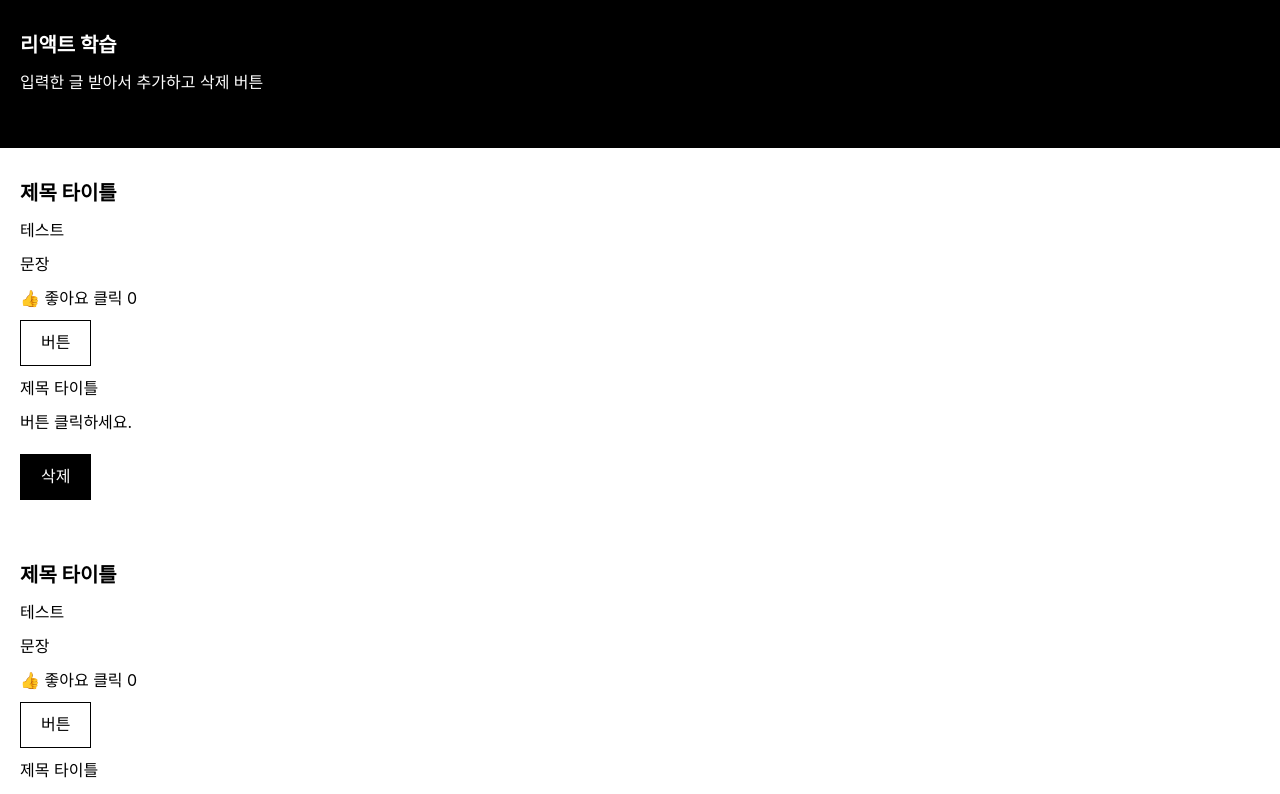
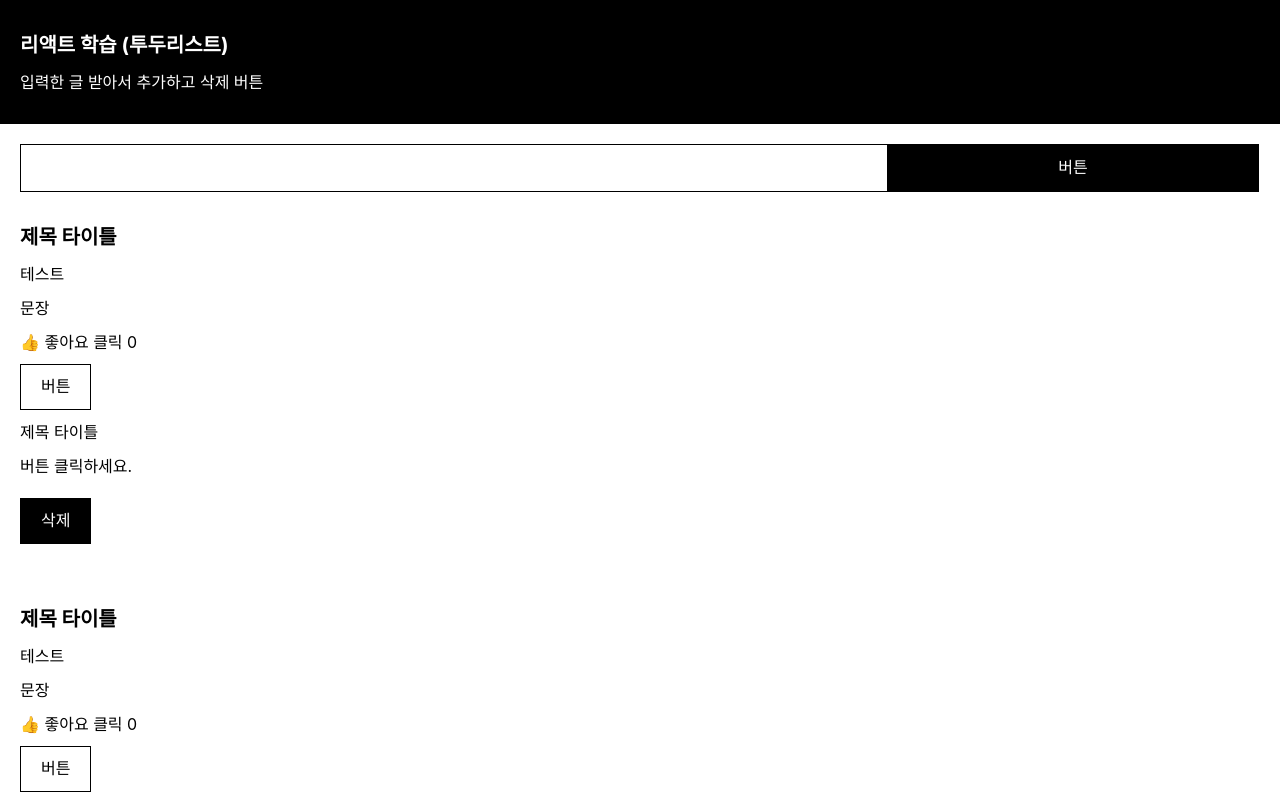
Before and after one commit to wangkodok/React-Study, a React (Create React App) app in the folder my-app/: page / in a window 1280 px wide. Shown: the top 794 px of the page. Built offline with nearby package versions, Linux system fonts and the light colour scheme.

Commit message:
리액트 UI 수정

```diff
--- a/my-app/src/chapter_props/HeaderProps.jsx
+++ b/my-app/src/chapter_props/HeaderProps.jsx
@@ -3,10 +3,8 @@ import React from "react";
 function Header() {
     return (
         <header className="header">
-            <p className="header__desc">리액트 학습</p>
+            <p className="header__desc">리액트 학습 &#40;투두리스트&#41;</p>
             <p className="header__text">입력한 글 받아서 추가하고 삭제 버튼</p>
-            <span>테스트</span>
-            <span>테스트</span>
         </header>
     )
 }
--- a/my-app/src/chapter_props/Props.jsx
+++ b/my-app/src/chapter_props/Props.jsx
@@ -8,12 +8,6 @@ function MyFunction() {
             '제목 타이틀',
             '문장'
         ]
-    )
-    let [obj, objChange] = useState(
-        {
-            title: '제목 타이틀',
-            desc: '문장',
-        }
     )
     let [count, setCount] = useState(
         [
@@ -40,6 +34,19 @@ function MyFunction() {
     });
     return (
         <>
+            <div className="text-inputbtn">
+                <input value={valueResult} onChange={function(e) {
+                    setValueResult(e.target.value);
+                }} />
+                <button className="btn-on" onClick={function() {
+                    let copy = [...array];
+                    copy.push(valueResult);
+                    arrayChange(copy);
+                    let countCopy = [...count];
+                    countCopy.push(0);
+                    setCount(countCopy);
+                }}>버튼</button>
+            </div>
             {
                 array.map(function(value, i) {
                     console.log(value);
@@ -83,17 +90,6 @@ function MyFunction() {
                     )
                 })
             }
-            <input value={valueResult} onChange={function(e) {
-                setValueResult(e.target.value);
-            }} />
-            <button className="btn-on" onClick={function() {
-                let copy = [...array];
-                copy.push(valueResult);
-                arrayChange(copy);
-                let countCopy = [...count];
-                countCopy.push(0);
-                setCount(countCopy);
-            }}>버튼</button>
         </>
     )
 }
--- a/my-app/src/chapter_props/PropsStyle.css
+++ b/my-app/src/chapter_props/PropsStyle.css
@@ -35,9 +35,19 @@ h2 {
     margin: 0;
 }
 
+.text-inputbtn {
+    margin: 20px 0 0 0;
+    padding: 0 20px;
+}
+
 input {
+    width: 70%;
+    height: 48px;
     border: 1px solid #000;
-    padding: 1px;
+    padding: 1px 10px;
+    box-sizing: border-box;
+    outline: none;
+    vertical-align: middle;
 }
 
 .btn-delete {
@@ -49,8 +59,11 @@ input {
 }
 
 .btn-on {
+    width: 30%;
+    height: 48px;
     padding: 2px 20px;
     margin: 0 0 0 -1px;
     color: #fff;
     background-color: #000;
+    vertical-align: middle;
 }
--- a/my-app/src/index.js
+++ b/my-app/src/index.js
@@ -6,10 +6,12 @@ import reportWebVitals from './reportWebVitals';
 
 import Props from './chapter_props/Props'
 import HeaderProps from "./chapter_props/HeaderProps";
+// import Todolist from './chapter_todolist/TodoList'
 
 const root = ReactDOM.createRoot(document.getElementById('root'));
 root.render(
   <React.StrictMode>
+    {/* <Todolist /> */}
     <HeaderProps />
     <Props />
   </React.StrictMode>
```
Also changed, not shown: my-app/src/chapter_todolist/TodoList.jsx (added, +22 -0 lines).
